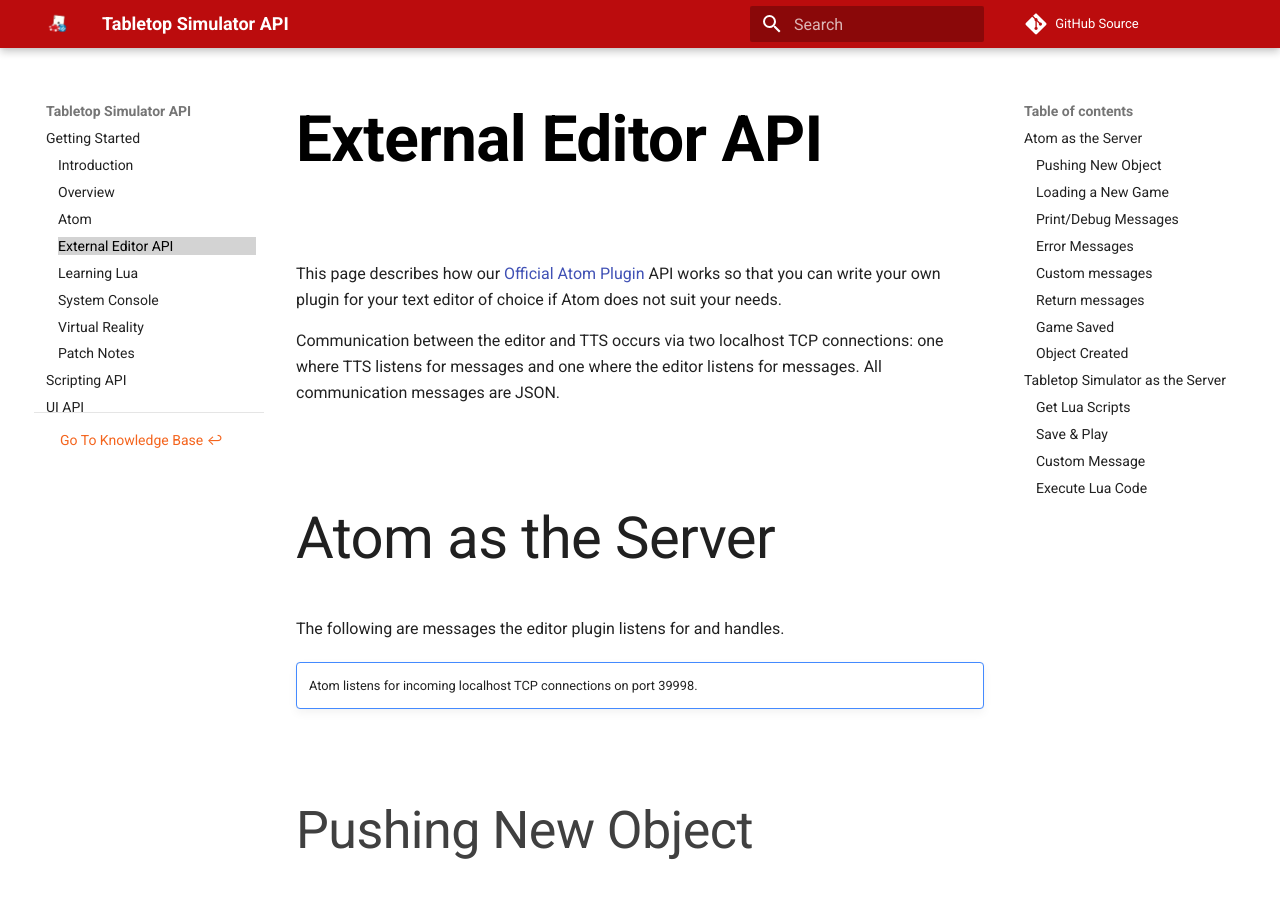
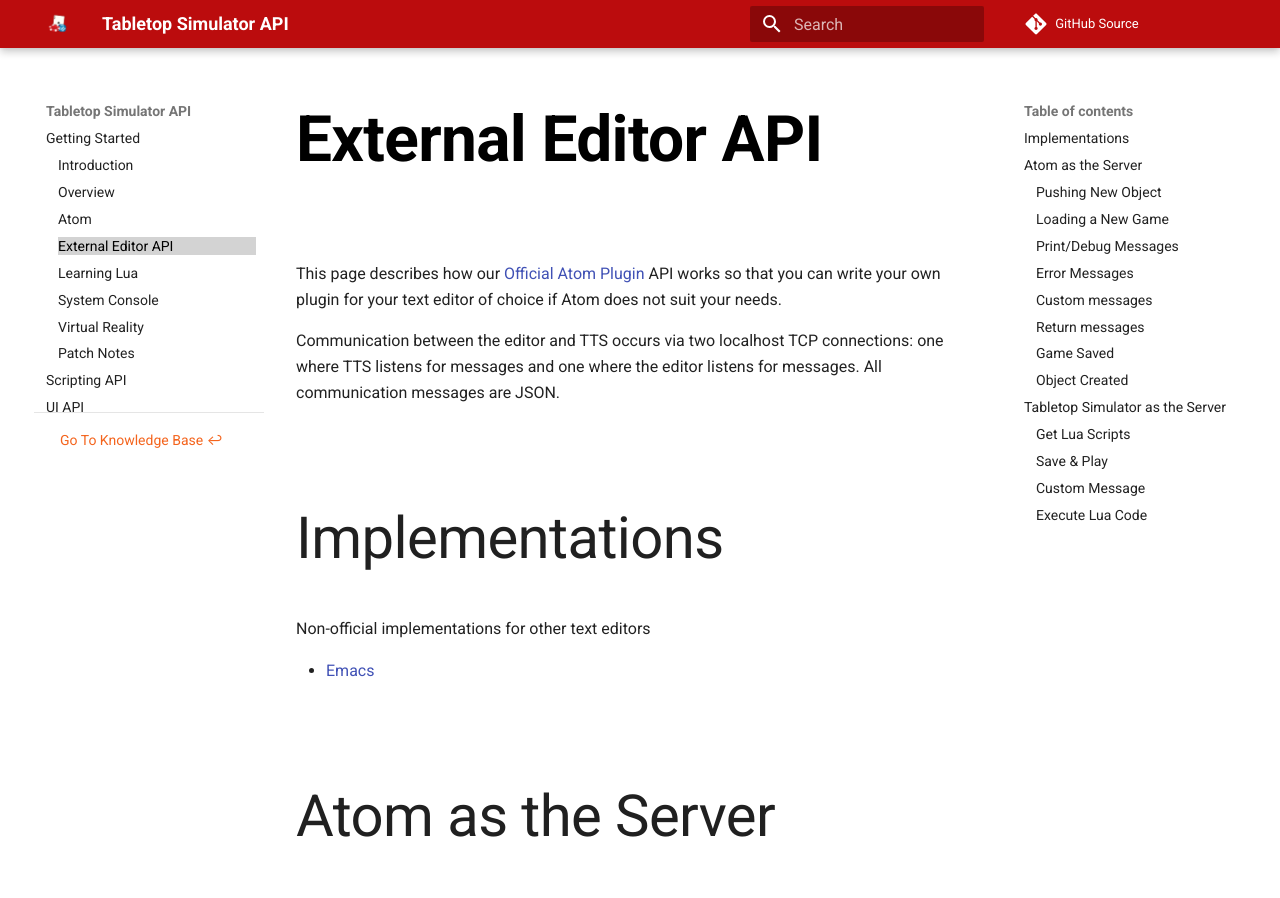
Before and after one commit to Berserk-Games/Tabletop-Simulator-API, an MkDocs documentation site: the page built from docs/externaleditorapi.md, in a window 1280 px wide and 900 px high. Built offline with MkDocs 1.6.1 and Material for MkDocs 9.7.7, drawn with Linux system fonts in a browser that asks for light colours; comment, search, counter and statistics services are not loaded.

Commit message:
non-official external API implementations
- Add a section on the external editor API page referencing existing implementations for other text editors
- Add link to Emacs implementation

```diff
--- a/docs/externaleditorapi.md
+++ b/docs/externaleditorapi.md
@@ -1,6 +1,12 @@
 This page describes how our [Official Atom Plugin](atom.md) API works so that you can write your own plugin for your text editor of choice if Atom does not suit your needs.
 
 Communication between the editor and TTS occurs via two localhost TCP connections: one where TTS listens for messages and one where the editor listens for messages. All communication messages are JSON.
+
+##Implementations
+
+Non-official implementations for other text editors
+
+- [Emacs](https://github.com/dangersalad/emacs-tts-editor)
 
 ##Atom as the Server
 
```
